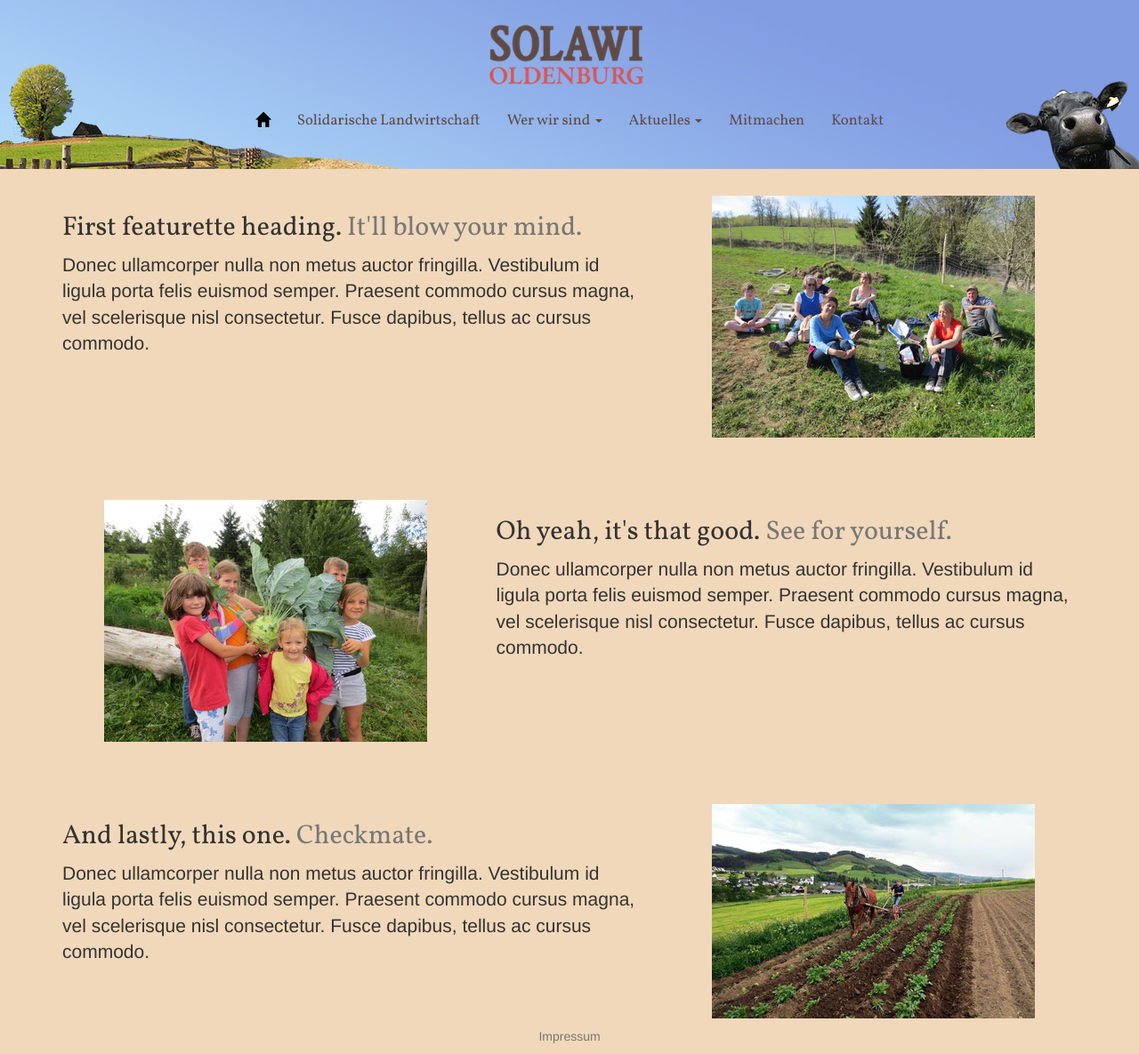
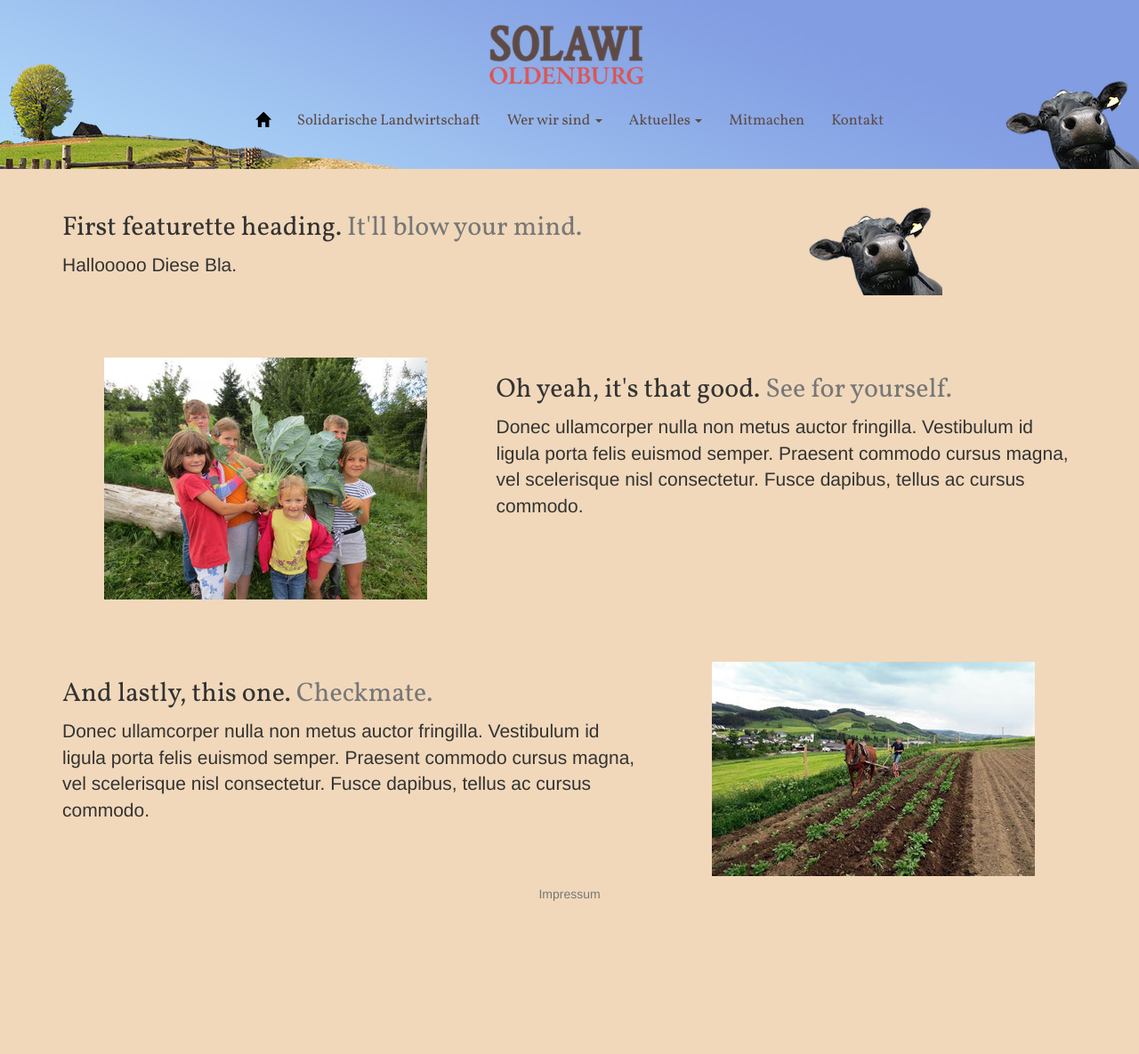
Before and after one commit to solawi-oldenburg/solawi-oldenburg.github.io, a Jekyll site: the page built from index.md, in a window 1280 px wide. Shown: the whole page at 89% size. Built offline with Jekyll 4.4.1, drawn with Linux system fonts in a browser that asks for light colours; after the commit the page ends 1025 px from its top, so only the background shows below that.

Commit message:
Update index.md

```diff
--- a/index.md
+++ b/index.md
@@ -7,10 +7,10 @@ title: Stall-Icon
 <div class="row featurette">
 	<div class="col-md-7">
 		<h2 class="featurette-heading">First featurette heading. <span class="text-muted">It'll blow your mind.</span></h2>
-		<p class="lead">Donec ullamcorper nulla non metus auctor fringilla. Vestibulum id ligula porta felis euismod semper. Praesent commodo cursus magna, vel scelerisque nisl consectetur. Fusce dapibus, tellus ac cursus commodo.</p>
+		<p class="lead">Hallooooo Diese Bla. </p>
 	</div>
 	<div class="col-md-5">
-		<img class="featurette-image img-responsive center-block" src="/public/images/1.jpg">
+		<img class="featurette-image img-responsive center-block" src="/public/images/kuh.png">
 	</div>
 </div>
 
```
